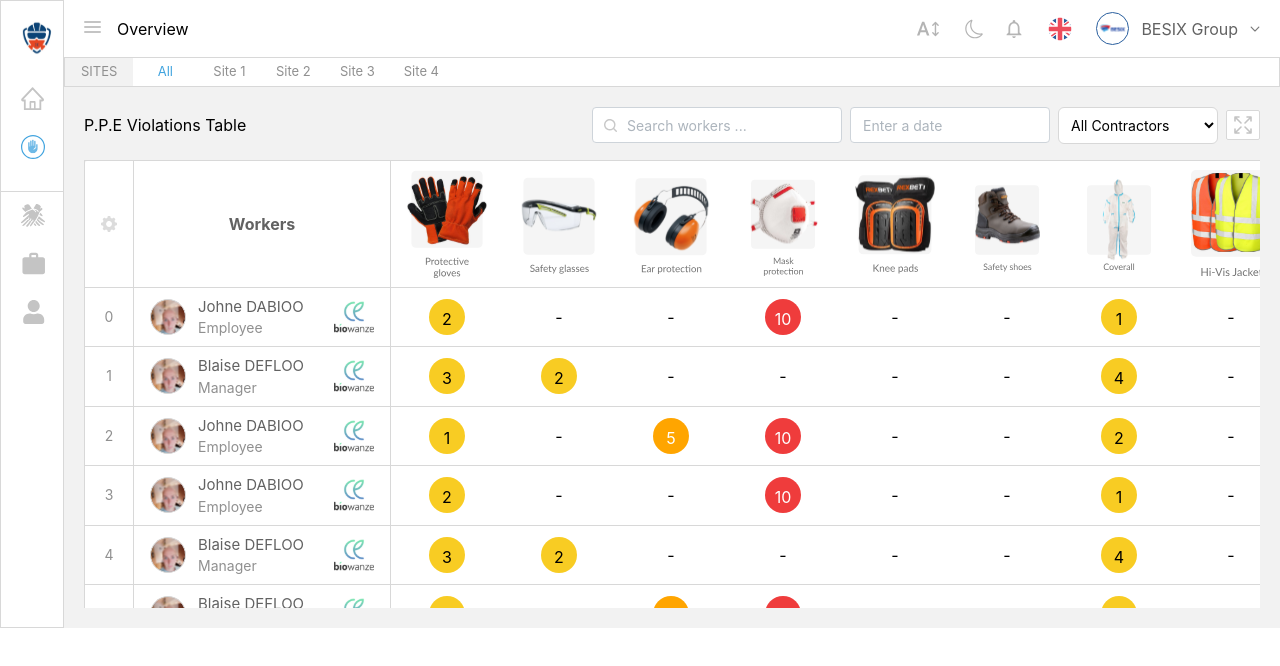
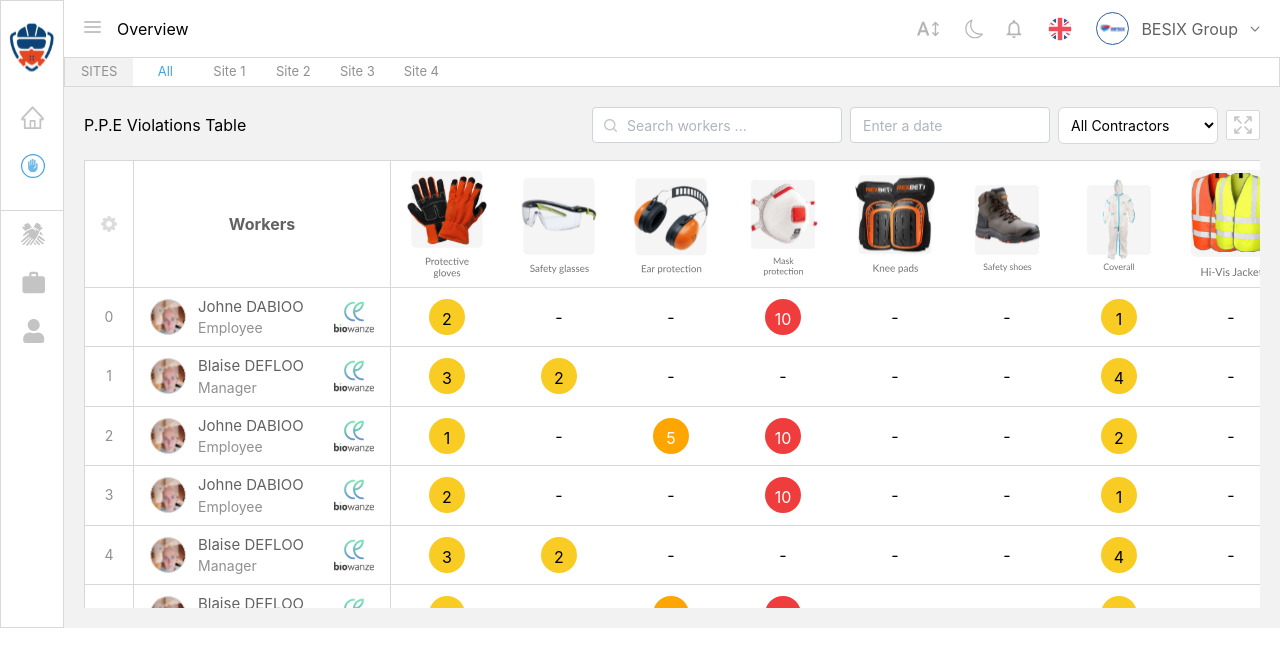
Before and after one commit to xarafeddine/ReactTest, a React (Vite) app: page / in a window 1280 px wide. Shown: the top 666 px of the page. Built offline with nearby package versions, Linux system fonts and the light colour scheme.

Commit message:
Fix some responsiveness issues

```diff
--- a/src/layouts/MainLayout.tsx
+++ b/src/layouts/MainLayout.tsx
@@ -27,16 +27,20 @@ const MainLayout = ({ children }: { children: ReactElement }) => {
       {!isDesktop(width) && (
         <Drawer size={270} opened={opened} onClose={close}>
           <Sidebar
-            isDesktop={isDesktop(width)}
+            isInDrawer
             isSidebarOpen={true}
             toggleSidebar={toggleSidebar}
           />
         </Drawer>
       )}
       {!isMobile(width) && (
-        <div style={{ width: isSidebarOpen ? "17%" : "5%" }}>
+        <div
+          style={{
+            width: isSidebarOpen ? "17%" : "5%",
+            transition: "width 0.5s",
+          }}
+        >
           <Sidebar
-            isDesktop={isDesktop(width)}
             isSidebarOpen={isSidebarOpen}
             toggleSidebar={toggleSidebar}
           />
--- a/src/layouts/Sidebar.tsx
+++ b/src/layouts/Sidebar.tsx
@@ -6,11 +6,11 @@ import { MENU } from "@/types/constants";
 import SidebarItem from "@/components/ui/SidebarItem";
 
 export default function Sidebar({
-  isDesktop,
+  isInDrawer,
   isSidebarOpen,
   toggleSidebar,
 }: {
-  isDesktop: boolean;
+  isInDrawer?: boolean;
   toggleSidebar: () => void;
   isSidebarOpen: boolean;
 }) {
@@ -18,19 +18,20 @@ export default function Sidebar({
   return (
     <div
       className={`flex shrink-0 flex-col h-full gap-y-5 ${
-        isDesktop ? "border border-grayBorder py-5" : "p-0"
+        !isInDrawer ? "border border-grayBorder py-5" : ""
       }`}
     >
-      <div className="flex flex-row justify-around gap-x-3 items-center px-5">
+      <div className="flex flex-row justify-around gap-x-3 items-center px-1 overflow-auto">
         <img
           style={{
-            width: isSidebarOpen ? "" : "5rem",
+            width: isSidebarOpen ? "11rem" : "5rem",
             minWidth: isSidebarOpen ? "" : "2rem",
+            maxWidth: isSidebarOpen ? "" : "50px",
           }}
           src={logo}
           alt="ppe logo"
         />
-        {isDesktop && isSidebarOpen && (
+        {!isInDrawer && isSidebarOpen && (
           <img
             className="cursor-pointer"
             onClick={toggleSidebar}
```
